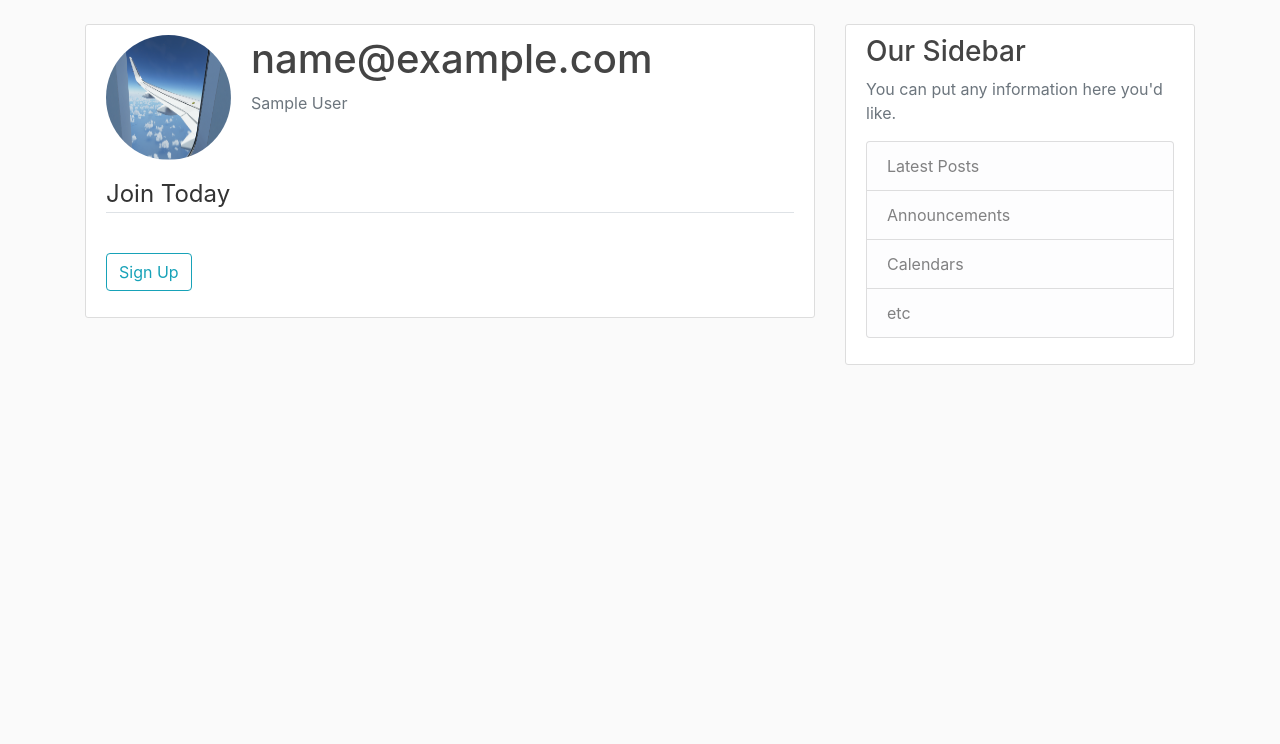
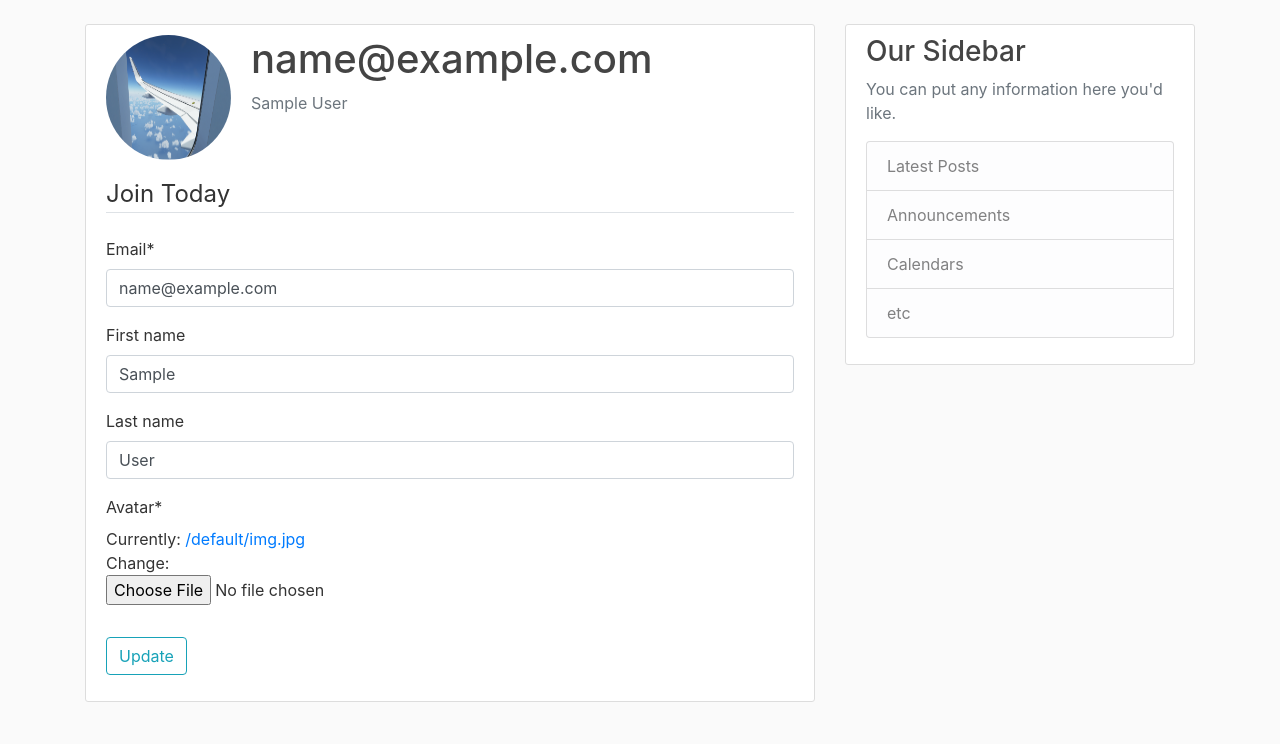
Before and after one commit to Gianik/django-blog, a Django app: page /about/ in a window 1280 px wide. Shown: the part 56-800 px from the top of the page. Run offline with Django 4.2, Linux system fonts and the light colour scheme; the visitor is signed in with stand-in values (Sample User, id 1); some libraries are stand-ins or nearby versions.

```diff
--- a/users/templates/users/profile.html
+++ b/users/templates/users/profile.html
@@ -9,15 +9,15 @@
           <p class="text-secondary">{{ user.first_name}} {{user.last_name}}</p>
         </div>
       </div>
-      <form method="POST" novalidate>
+      <form method="POST" enctype="multipart/form-data" novalidate>
         {% csrf_token %}
 
         <fieldset class="form-group">
             <legend class="border-bottom mb-4">Join Today</legend>
-            {{ form|crispy }}
+            {{ u_form|crispy }}
         </fieldset>
         <div class="form-group">
-            <button class="btn btn-outline-info" type="submit">Sign Up</button>
+            <button class="btn btn-outline-info" type="submit">Update</button>
 
         </div>
 
--- a/users/urls.py
+++ b/users/urls.py
@@ -3,11 +3,12 @@ from django.contrib.auth import views as auth_views
 from . import views
 from django.conf import settings
 from django.conf.urls.static import static
+from users.views import RegisterView, HomeView
 
 urlpatterns = [
-    path('', views.home, name='blog-home'),
+    path('', HomeView.as_view(), name='blog-home'),
     path('about/', views.about, name='blog-about'),
-    path('register/', views.register, name="blog-register"),
+    path('register/', RegisterView.as_view(), name="blog-register"),
     # path('profile/', views.profile, name="blog-profile"),
     path('login/', auth_views.LoginView.as_view(template_name='users/login.html'),
          name="blog-login"),
--- a/users/views.py
+++ b/users/views.py
@@ -5,37 +5,80 @@ from django.http import HttpResponse
 from .forms import UserCreationForm, UserUpdateForm
 from posts.models import Post
 from django.contrib import messages
+from django.views.generic import TemplateView
 
 
-def home(request):
-    # import pdb
-    # pdb.set_trace()
-    context = {
-        'posts': Post.objects.all(),
-    }
-    return render(request, 'users/home.html', context)
+# def home(request):
+#     # import pdb
+#     # pdb.set_trace()
+#     context = {
+#         'posts': Post.objects.all(),
+#     }
+#     return render(request, 'users/home.html', context)
+
+class HomeView(TemplateView):
+    #     # import pdb
+    #     # pdb.set_trace()
+    template_name = 'users/home.html'
+
+    def get(self, request, *args, **kwargs):
+        context = {
+            'posts': Post.objects.all(),
+        }
+        return render(request, self.template_name, context)
 
 
 def about(request):
-    u_form = UserUpdateForm()
+    if request.method == 'POST':
+        u_form = UserUpdateForm(
+            request.POST, request.FILES, instance=request.user)
+
+    else:
+        u_form = UserUpdateForm(instance=request.user)
+
+    # if u_form.is_valid():
 
     return render(request, 'users/profile.html', {'u_form': u_form})
 
 
-def register(request):
-    if request.method == 'POST':
-        form = UserCreationForm(request.POST)
+class RegisterView(TemplateView):
+    """ Registers a new account. """
 
+    template_name = 'users/register.html'
+    form = UserCreationForm
+
+    def get(self, request,  *args, **kwargs):
+        context = {}  # dictionary
+        form = self.form()
+        return render(request, self.template_name, {'form': form})
+
+    def post(self, request,  *args, **kwargs):
+        import pdb
+        pdb.set_trace()
+        form = self.form(request.POST)
         if form.is_valid():
             form.save()
             email = form.cleaned_data.get('email')
-            messages.success(request, f'Account Created!')
+            messages.success(request, 'Account Created! for {}'.format(email))
+            return redirect('blog-login')
+        else:
+            return render(request, self.template_name, {'form': form})
 
-            return redirect('blog-login')
-    else:
-        form = UserCreationForm()
 
-    return render(request, 'users/register.html', {'form': form})
+# def register(request):
+#     if request.method == 'POST':
+#         form = UserCreationForm(request.POST)
+
+#         if form.is_valid():
+#             form.save()
+#             email = form.cleaned_data.get('email')
+#             messages.success(request, f'Account Created!')
+
+#             return redirect('blog-login')
+#     else:
+#         form = UserCreationForm()
+
+#     return render(request, 'users/register.html', {'form': form})
 
 
 # def profile(request):
```
